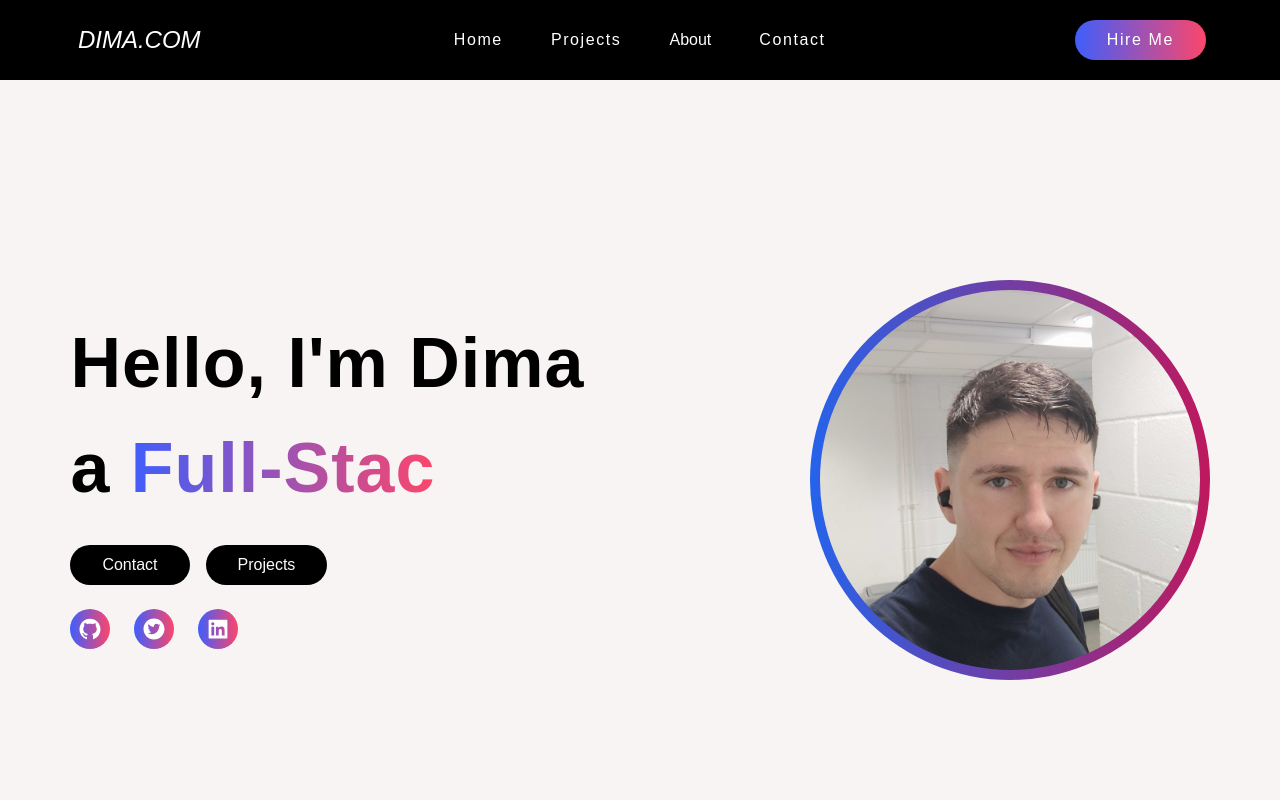
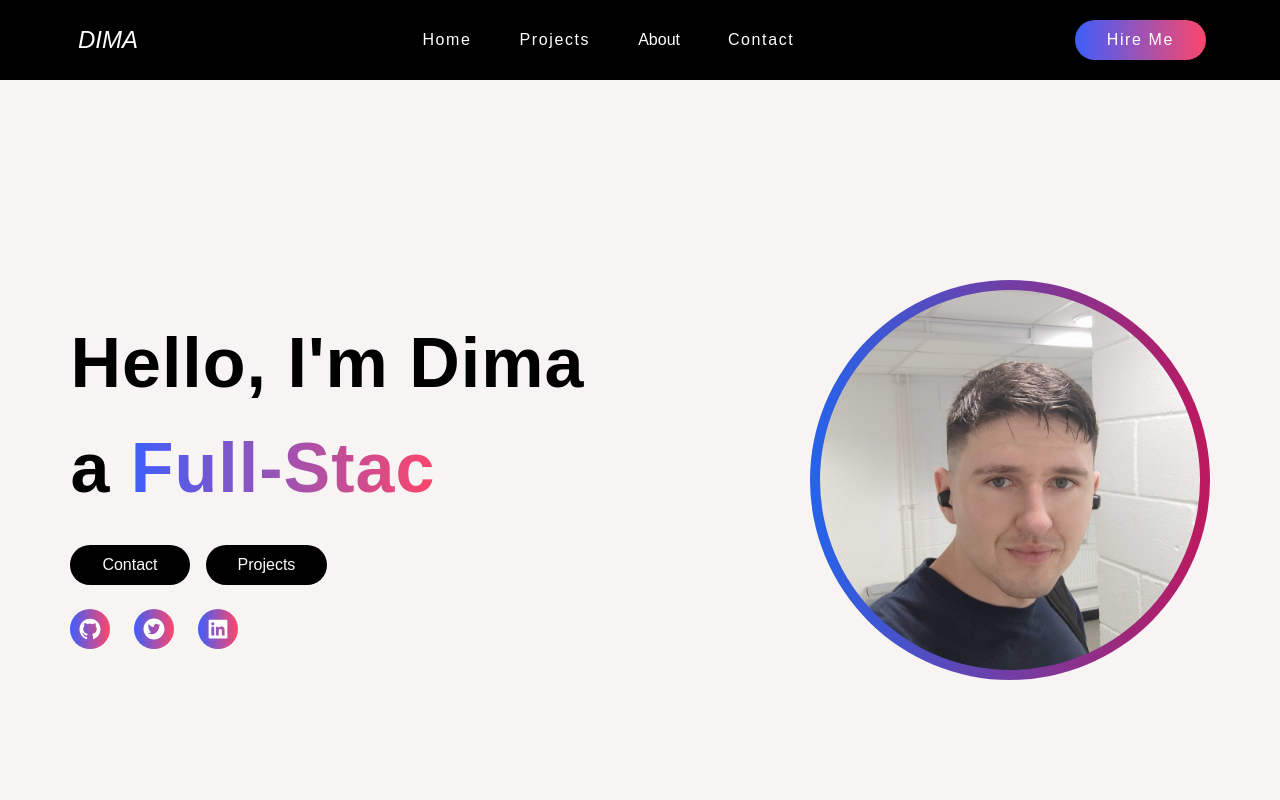
Before and after one commit to dimadeloseros1/Portfolio-1, a Next.js app: page / in a window 1280 px wide. Shown: the top 800 px of the page. Built offline with nearby package versions, Linux system fonts and the light colour scheme.

Commit message:
small change

```diff
--- a/app/components/Nav.jsx
+++ b/app/components/Nav.jsx
@@ -25,7 +25,7 @@ const Nav = () => {
     return (
         <nav className='p-1 bg-black' id='home'>
             <div className='bg-inherit text-white py-4 w-[89%] m-auto flex items-center justify-between max-w-screen-2xl'>
-                <h1 className='p-1 uppercase text-2xl italic'>Dima<span>.com</span></h1>
+                <h1 className='p-1 uppercase text-2xl italic'>Dima</h1>
                 <ul className={`nav-menu flex gap-10 ${openMenu ? "nav-menu active" : "nav-menu"}`}>
                     <a onClick={closeMenu} className='tracking-widest md:px-1' href="#home"><li>Home</li></a>
                     <a onClick={closeMenu} className='tracking-widest md:px-1' href="#projects"><li>Projects</li></a>
--- a/app/components/Projects.jsx
+++ b/app/components/Projects.jsx
@@ -63,7 +63,7 @@ const Projects = () => {
           }}
         >
           <Image alt="project" src={project3} width={0} height={0} />
-          <a href="https://pokemon-finder-e780bxwy0-dimadeloseros1.vercel.app/" target="_blank">
+          <a href="https://pokemon-finder-dimadeloseros1.vercel.app/" target="_blank">
             <div className="icon">
               <BsFillArrowUpRightCircleFill size={100} style={{ fill: "url(#gradient)" }} />
               <h3>Check out Project</h3>
```
Also changed, not shown: public/Logo.jpg (added).
